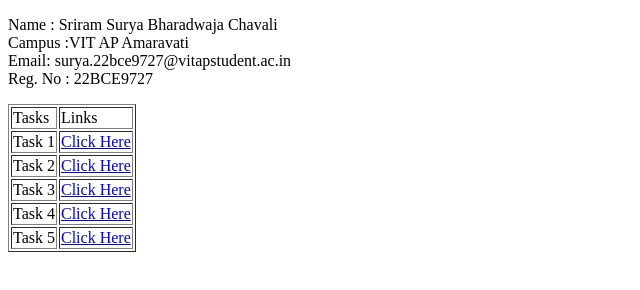
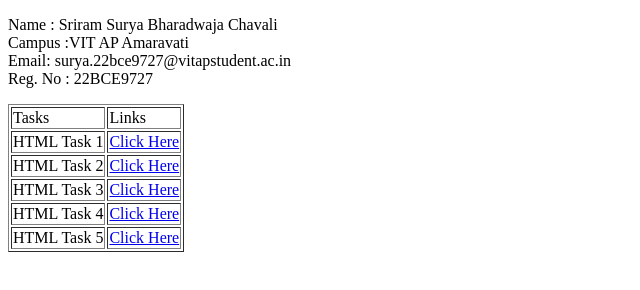
Before and after one commit to bharadwajacss/tasks, a plain HTML site: page index.html in a window 1280 px wide. Shown: the whole page, without its empty margins (0-640 px from the left). Drawn offline with Linux system fonts and the light colour scheme.

Commit message:
HTML UPDATE COMMIT

```diff
--- a/index.html
+++ b/index.html
@@ -20,23 +20,23 @@
 
         </tr>
         <tr>
-            <td>Task 1</td>
+            <td>HTML Task 1</td>
             <td><a href="./task1.html" target="_blank">Click Here</a></td>
         </tr>
         <tr>
-            <td>Task 2</td>
+            <td>HTML Task 2</td>
             <td><a href="./task2.html" target="_blank">Click Here</a></td>
         </tr>
         <tr>
-            <td>Task 3</td>
+            <td>HTML Task 3</td>
             <td><a href="./task3.html" target="_blank">Click Here</a></td>
         </tr>
         <tr>
-            <td>Task 4</td>
+            <td>HTML Task 4</td>
             <td><a href="./task4.html" target="_blank">Click Here</a></td>
         </tr>
         <tr>
-            <td>Task 5</td>
+            <td>HTML Task 5</td>
             <td><a href="./task5.html" target="_blank">Click Here</a></td>
         </tr>
     </table>
```
Also changed, not shown: task1.html (+1 -1 lines).
